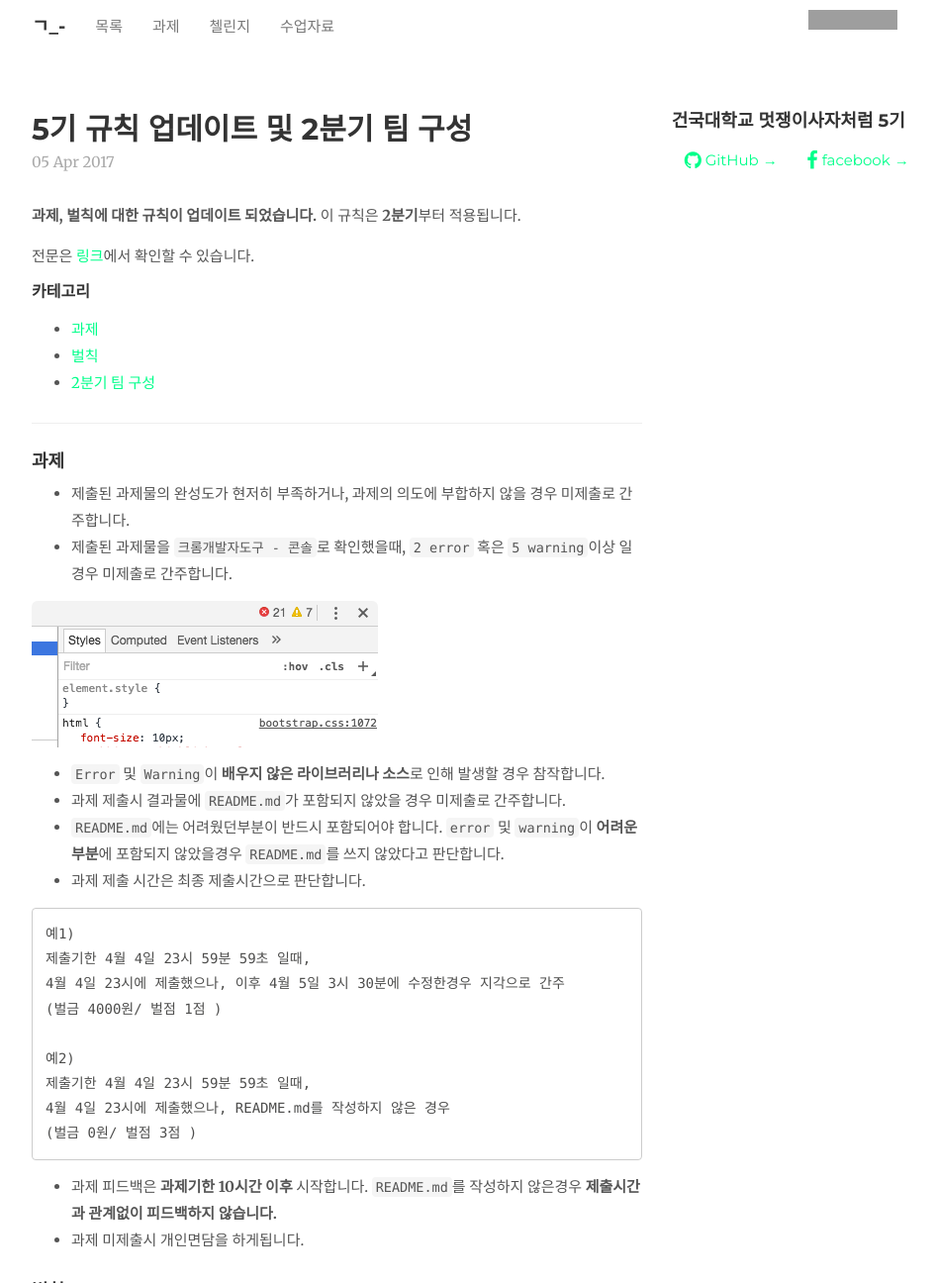
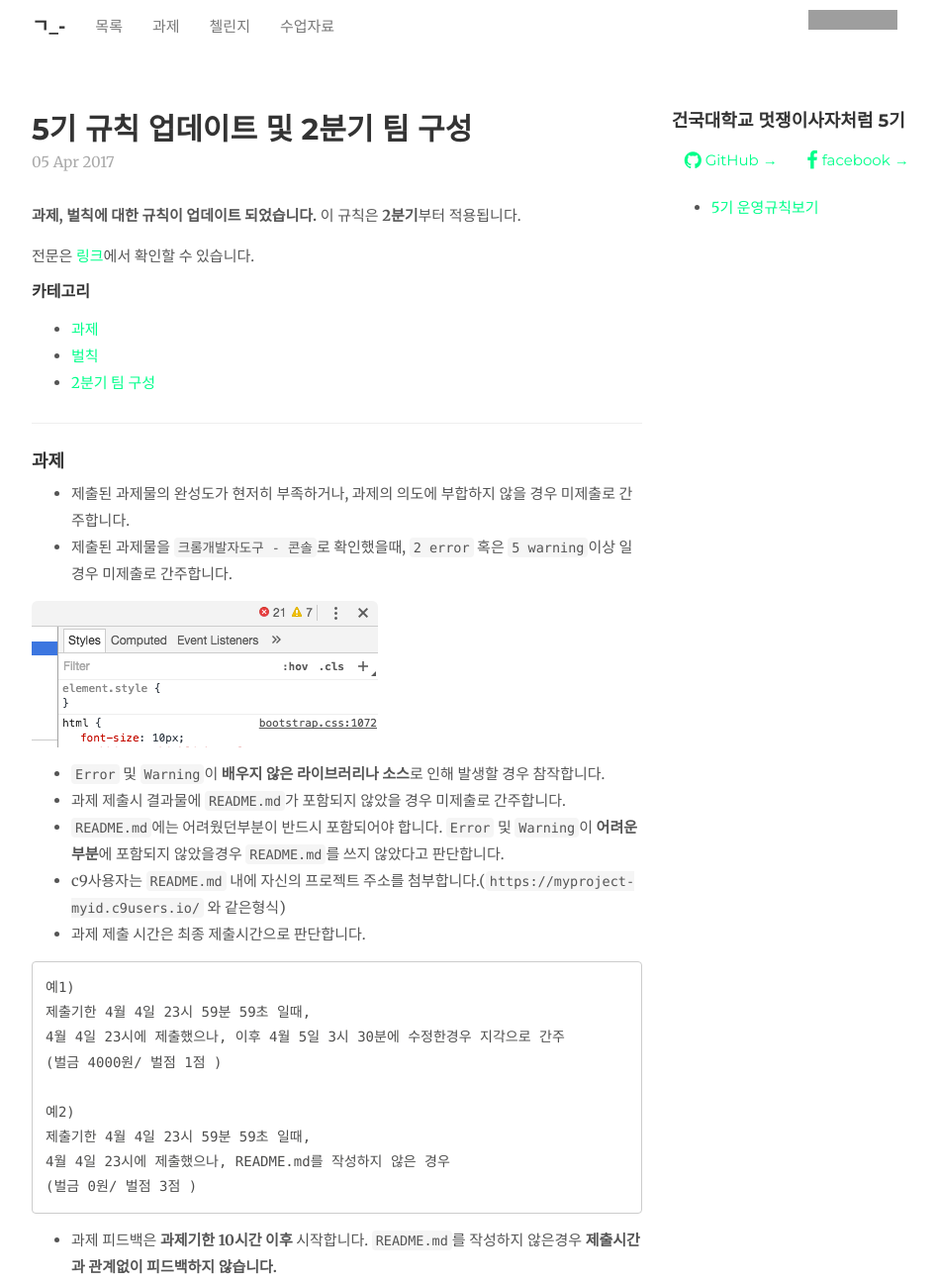
Before and after one commit to likelionkonkuk/likelionkonkuk_before_github, a Jekyll site: the page built from _posts/2017-04-05-notice-5th_rules3.md, in a window 1280 px wide and 1400 px high, cut to the strip 104-1400 px from the top of the window. Shown: the whole strip at 99% size, without its empty margins (138-1084 px from the left). Built offline with Jekyll 4.4.1, drawn with Linux system fonts in a browser that asks for light colours; nearby versions of some CDN libraries; emoji names are drawn with the system emoji font; comment, search, counter and statistics services are not loaded; grey boxes are pictures that could not be loaded.

Commit message:
Edit sidebar, notice

````diff
--- a/_includes/sidebar.html
+++ b/_includes/sidebar.html
@@ -7,6 +7,11 @@
   <p>
   	<a href="https://github.com/likelionkonkuk" target="_blank" class="btn"><i class="fa fa-github fa-lg"></i> GitHub &rarr;</a>
   	<a href="https://github.com/likelionkonkuk" target="_blank" class="btn"><i class="fa fa-facebook fa-lg"></i> facebook &rarr;</a>
+  </p>
+  <p>
+    <ul>
+      <li><a href="http://konkuk.likelion.org/notice-5th_rules">5기 운영규칙보기</a></li>
+    </ul>
   </p>
 </div>
 
--- a/_posts/2017-04-05-notice-5th_rules3.md
+++ b/_posts/2017-04-05-notice-5th_rules3.md
@@ -25,7 +25,8 @@ author: "건대멋사"
 
 - `Error` 및 `Warning`이 **배우지 않은 라이브러리나 소스**로 인해 발생할 경우 참작합니다.
 - 과제 제출시 결과물에 `README.md`가 포함되지 않았을 경우 미제출로 간주합니다.
-- `README.md`에는 어려웠던부분이 반드시 포함되어야 합니다. `error` 및 `warning`이 **어려운 부분**에 포함되지 않았을경우 `README.md`를 쓰지 않았다고 판단합니다.
+- `README.md`에는 어려웠던부분이 반드시 포함되어야 합니다. `Error` 및 `Warning`이 **어려운 부분**에 포함되지 않았을경우 `README.md`를 쓰지 않았다고 판단합니다.
+- c9사용자는 `README.md` 내에 자신의 프로젝트 주소를 첨부합니다.(`https://myproject-myid.c9users.io/` 와 같은형식)
 - 과제 제출 시간은 최종 제출시간으로 판단합니다.
 
 ```
````
Also changed, not shown: _posts/2017-03-18-notice-5th_rules.md (+1 -0 lines).
